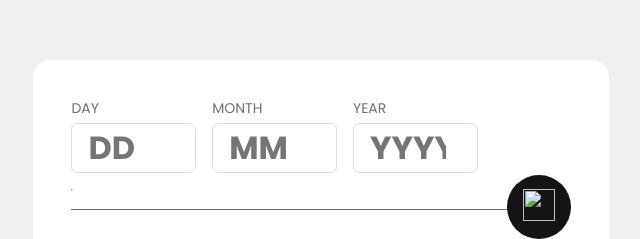
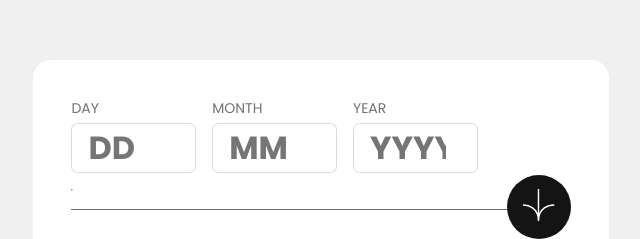
Before and after one commit to Keith-muthomi/Age-calculator, a plain HTML site: page index.html in a window 1280 px wide. Shown: the part 110-349 px from the top of the page, without its empty margins (319-959 px from the left). Drawn offline with Linux system fonts and the light colour scheme; the site is published under a folder, as on GitHub Pages, so addresses that start at the root find nothing.

Commit message:
Update index.html

```diff
--- a/index.html
+++ b/index.html
@@ -30,7 +30,7 @@
           </div>
         </div>
         <hr>
-        <button type="button" class="submit-btn"><img src="/assets/images/icon-arrow.svg" alt=""></button>
+        <button type="button" class="submit-btn"><img src="./assets/images/icon-arrow.svg" alt=""></button>
       </form>
     </section>
     <section>
```
